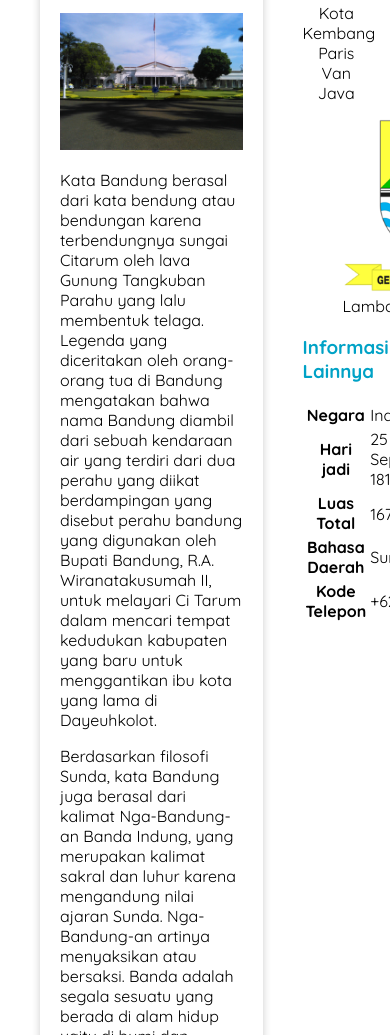
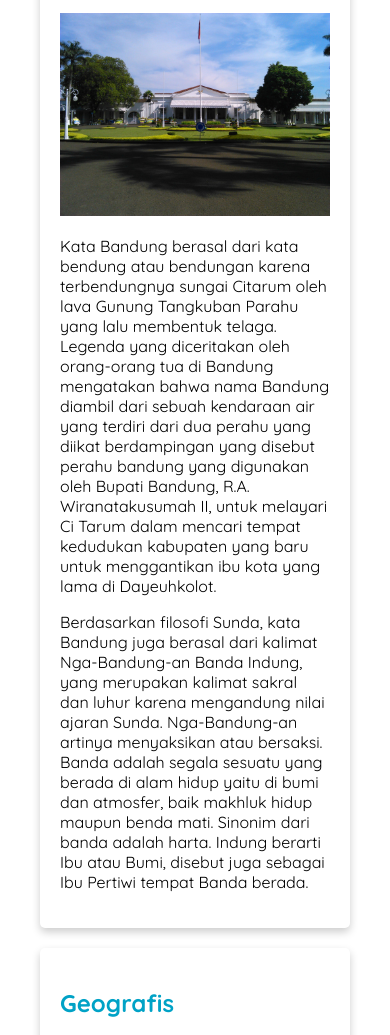
Before and after one commit to chaabxy/bedahkode_Modul_LatPemrogDasar, a plain HTML site: page index.html in a window 390 px wide. Shown: the part 525-1560 px from the top of the page. Drawn offline with Linux system fonts and the light colour scheme.

Commit message:
Make mobile version to this page

```diff
--- a/assets/styles/styles.css
+++ b/assets/styles/styles.css
@@ -101,3 +101,10 @@ aside{
   width:25%;
   padding-left:20px;
 }
+
+@media screen and (max-width: 1000px) {
+  #content, aside {
+    width: 100%;
+    padding:0;
+  }
+}
--- a/index.html
+++ b/index.html
@@ -2,8 +2,8 @@
 <html>
   <head>
     <!-- reposibilitas -->
-     <meta charset="utf-8">
-    <meta name="viewport" content="widht=device-widht, initial-scale=1">
+    <meta charset="utf-8" />
+    <meta name="viewport" content="widht=device-widht, initial-scale=1" />
     <title>Halaman Profil Bandung</title>
     <!-- CSS -->
     <link rel="stylesheet" href="assets/styles/styles.css" />
```
